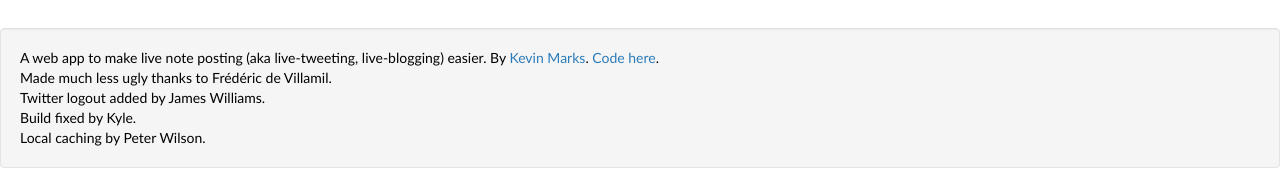
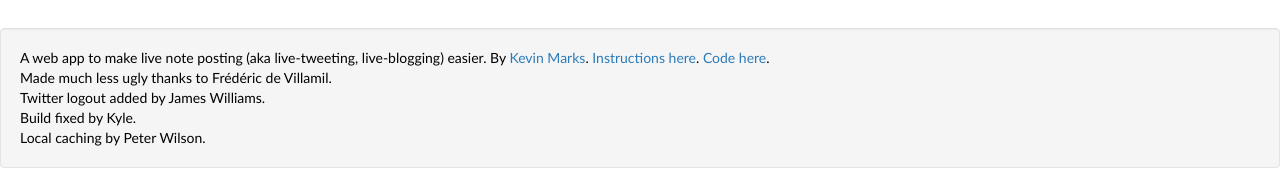
Before and after one commit to kevinmarks/noterlive, a website: page web/index.html in a window 1280 px wide. Shown: the part 743-912 px from the top of the page. Drawn offline with Linux system fonts and the light colour scheme; no server answers.

Commit message:
Link to instruction manual

```diff
--- a/web/index.html
+++ b/web/index.html
@@ -388,7 +388,7 @@ document.addEventListener("DOMContentLoaded", function() {
 
 </div>
   <footer class='well'>
-    <p>A web app to make live note posting (aka live-tweeting, live-blogging) easier. By <a href="http://kevinmarks.com">Kevin Marks</a>. <a href="https://github.com/kevinmarks/noterlive">Code here</a>.</p>
+    <p>A web app to make live note posting (aka live-tweeting, live-blogging) easier. By <a href="http://kevinmarks.com">Kevin Marks</a>. <a href="https://github.com/kevinmarks/noterlive/wiki/Noter-Live-Instruction-Manual">Instructions here</a>. <a href="https://github.com/kevinmarks/noterlive">Code here</a>.</p>
     <p>Made much less ugly thanks to Frédéric de Villamil.<br>
     Twitter logout added by James Williams.<br>
     Build fixed by Kyle.<br>
```
